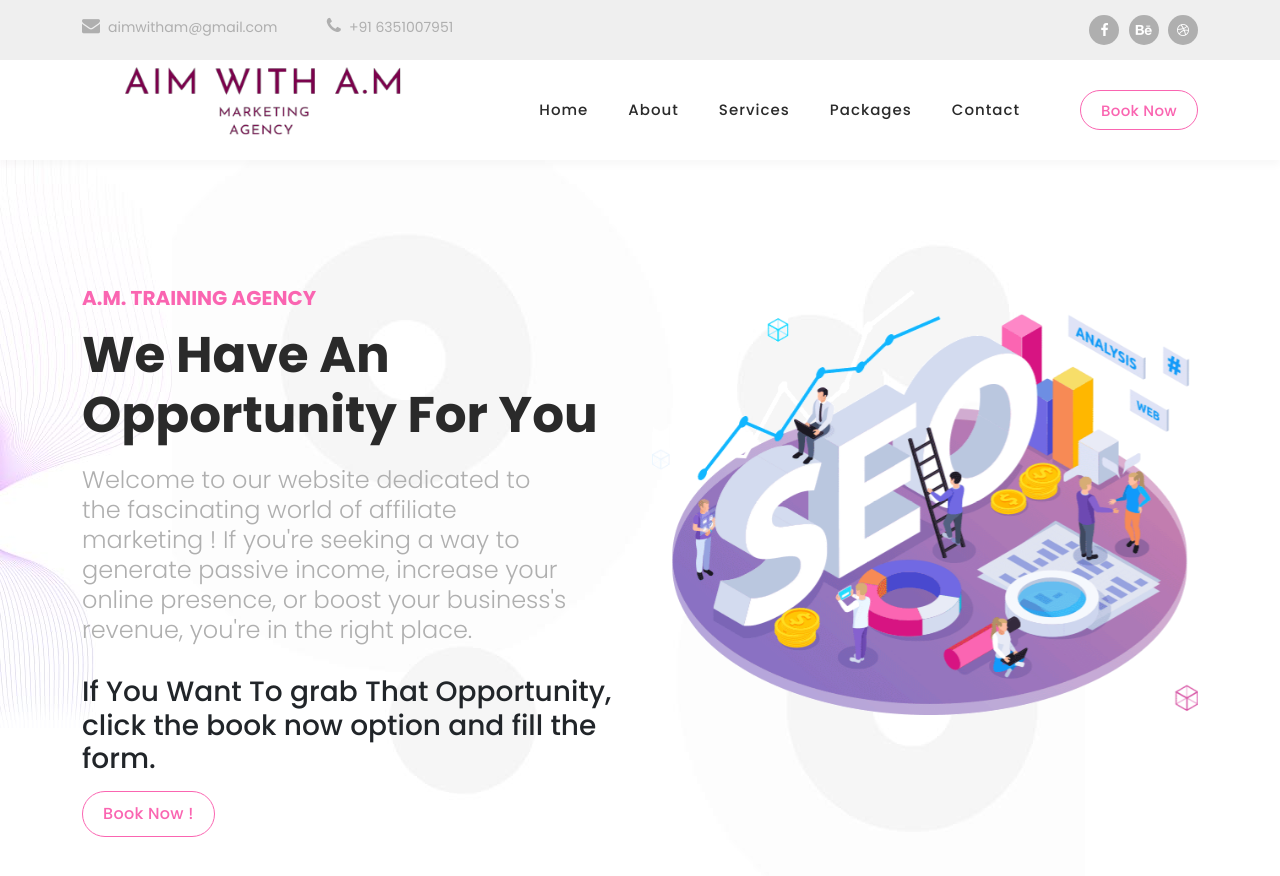
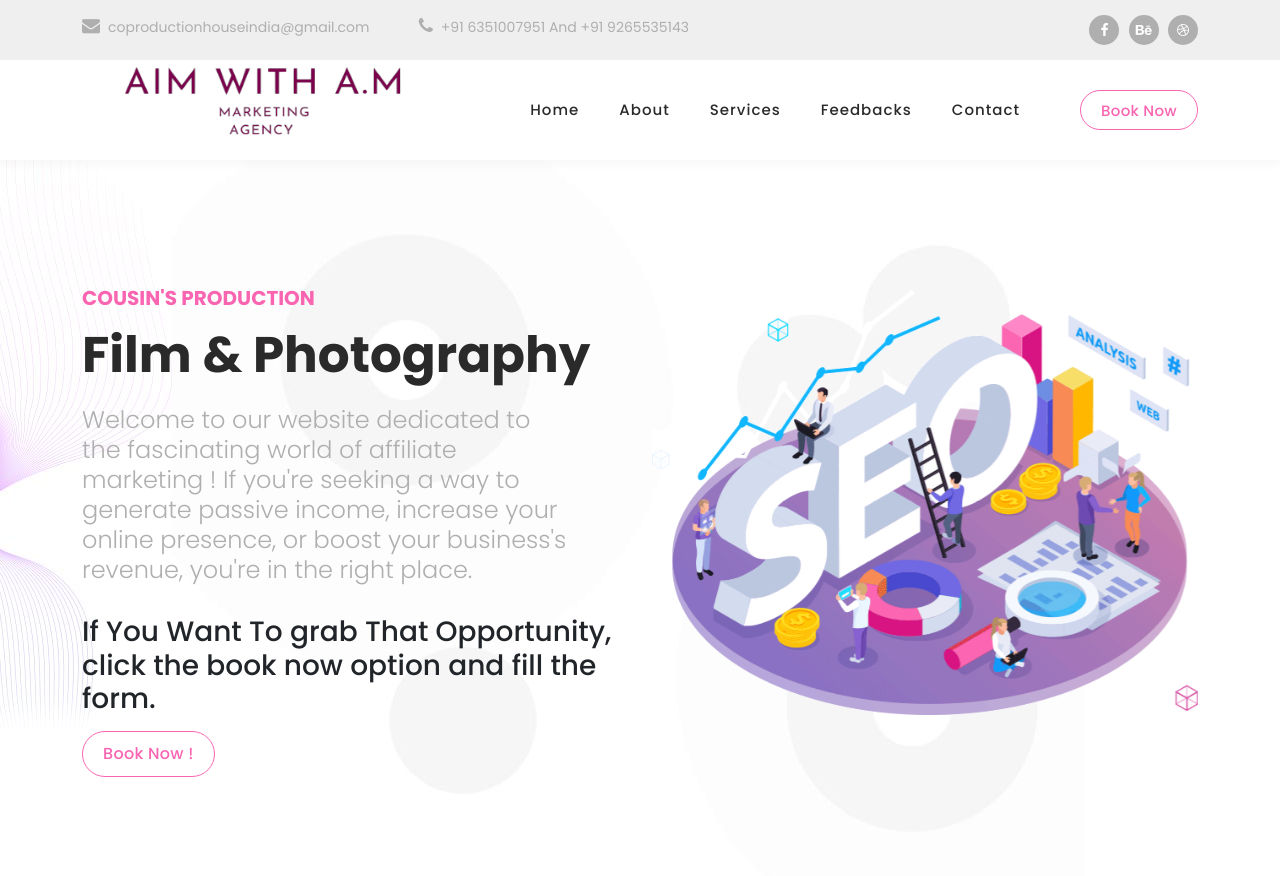
Before and after one commit to aimwitham/aimwitha.m., a plain HTML site: page index.html in a window 1280 px wide. Shown: the top 876 px of the page. Drawn offline with nearby package versions, Linux system fonts and the light colour scheme.

Commit message:
Update index.html

```diff
--- a/index.html
+++ b/index.html
@@ -23,7 +23,7 @@
   gtag('config', 'G-SW46NGNZ9T');
 </script>
 
-    <title>Aim With A.M.-Trainning Agency</title>
+    <title>Cousin's Production</title>
 
     <!-- Bootstrap core CSS -->
     <link href="vendor/bootstrap/css/bootstrap.min.css" rel="stylesheet">
@@ -89,8 +89,8 @@ https://templatemo.com/tm-568-digimedia
       <div class="row">
         <div class="col-lg-8 col-sm-8 col-7">
           <ul class="info">
-            <li><a href="#"><i class="fa fa-envelope"></i>aimwitham@gmail.com</a></li>
-            <li><a href="#"><i class="fa fa-phone"></i>+91 6351007951</a></li>
+            <li><a href="#"><i class="fa fa-envelope"></i>coproductionhouseindia@gmail.com</a></li>
+            <li><a href="#"><i class="fa fa-phone"></i>+91 6351007951 And +91 9265535143</a></li>
           </ul>
         </div>
         <div class="col-lg-4 col-sm-4 col-5">
@@ -123,7 +123,7 @@ https://templatemo.com/tm-568-digimedia
               <li class="scroll-to-section"><a href="#top" class="active">Home</a></li>
               <li class="scroll-to-section"><a href="#about">About</a></li>
               <li class="scroll-to-section"><a href="#services">Services</a></li>
-              <li class="scroll-to-section"><a href="#portfolio">Packages</a></li>
+              <li class="scroll-to-section"><a href="#portfolio">Feedbacks</a></li>
               <li class="scroll-to-section"><a href="#contact">Contact</a></li>
               <li class="scroll-to-section"><div class="border-first-button"><a href="https://forms.gle/8cPAwrpGc8qzKuQg6">Book Now</a></div></li>
             </ul>
@@ -147,8 +147,8 @@ https://templatemo.com/tm-568-digimedia
               <div class="left-content show-up header-text wow fadeInLeft" data-wow-duration="1s" data-wow-delay="1s">
                 <div class="row">
                   <div class="col-lg-12">
-                    <h6>A.M. Training Agency</h6>
-                    <h2>We Have An Opportunity For You</h2>
+                    <h6>Cousin's production</h6>
+                    <h2>Film & Photography</h2>
                     <p style="font-size:x-large;">Welcome to our website dedicated to the fascinating world of affiliate marketing ! If you're seeking a way to generate passive income, increase your online presence, or boost your business's revenue, you're in the right place.</p>
                     <h3>If You Want To grab That Opportunity, click the book now option and fill the form.</h3>
                   </div>
```
